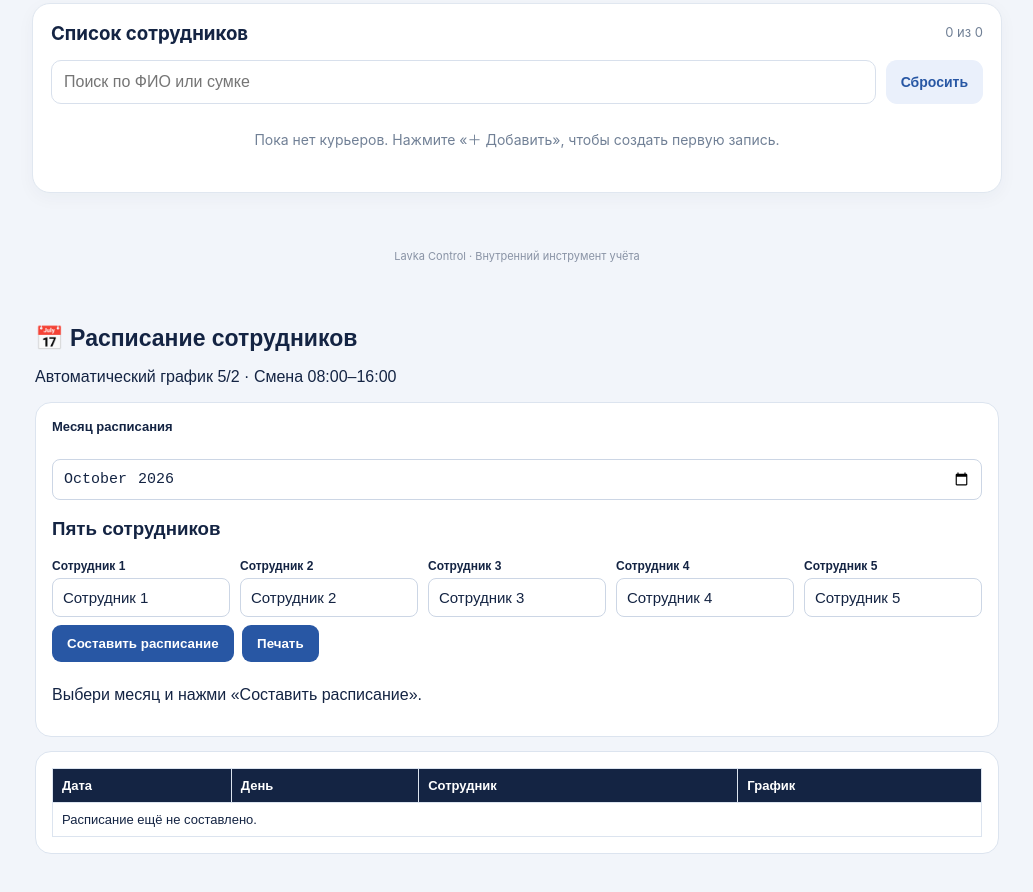
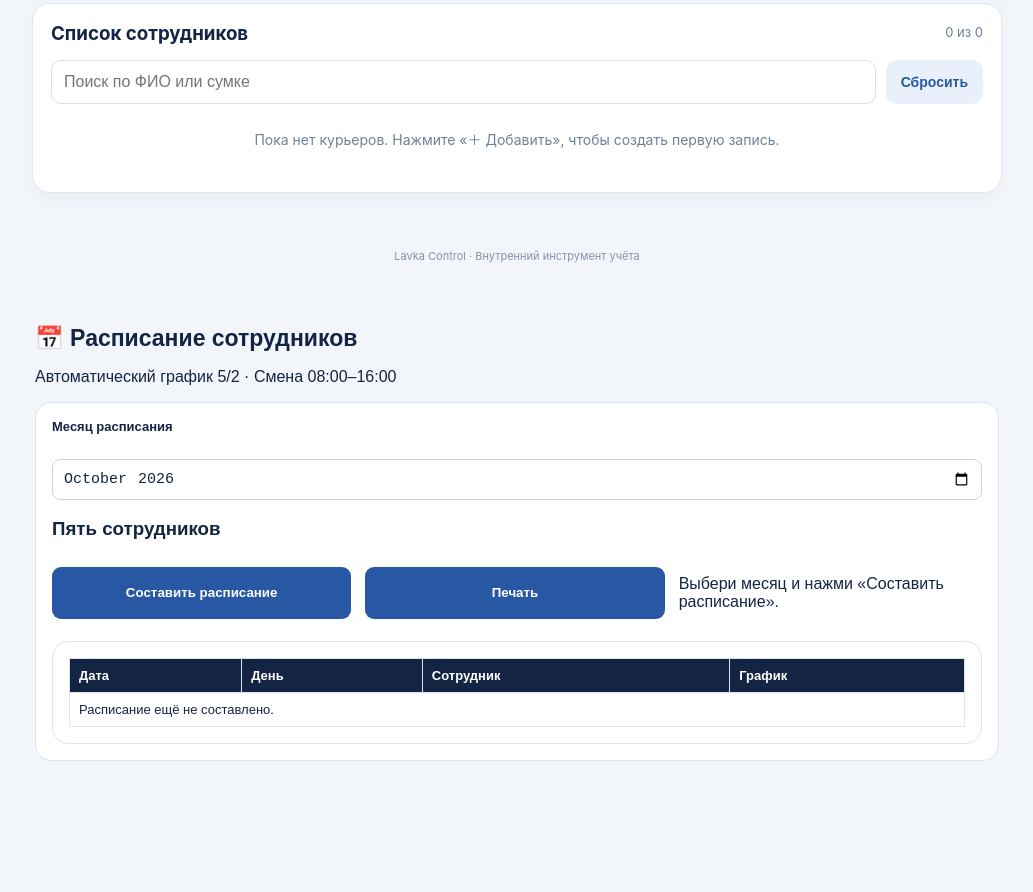
Before and after one commit to dima939388-commits/lavka-control, a plain HTML site: page index.html in a window 1280 px wide. Shown: the part 345-1237 px from the top of the page, without its empty margins (123-1156 px from the left). After the commit the page ends 1148 px from the top, so only its background shows below. Drawn offline with Linux system fonts and the light colour scheme.

Commit message:
Update index.html

```diff
--- a/index.html
+++ b/index.html
@@ -644,12 +644,7 @@ footer { text-align: center; padding: 20px; color: #8993a5; font-size: 11px; }
     <input id="scheduleMonth" type="month">
     <h3>Пять сотрудников</h3>
     <div class="names">
-      <div><label for="worker1">Сотрудник 1</label><input id="worker1" value="Сотрудник 1"></div>
-      <div><label for="worker2">Сотрудник 2</label><input id="worker2" value="Сотрудник 2"></div>
-      <div><label for="worker3">Сотрудник 3</label><input id="worker3" value="Сотрудник 3"></div>
-      <div><label for="worker4">Сотрудник 4</label><input id="worker4" value="Сотрудник 4"></div>
-      <div><label for="worker5">Сотрудник 5</label><input id="worker5" value="Сотрудник 5"></div>
-    </div>
+
     <button type="button" id="generateSchedule">Составить расписание</button>
     <button type="button" id="printSchedule">Печать</button>
     <p id="scheduleMessage">Выбери месяц и нажми «Составить расписание».</p>
```
